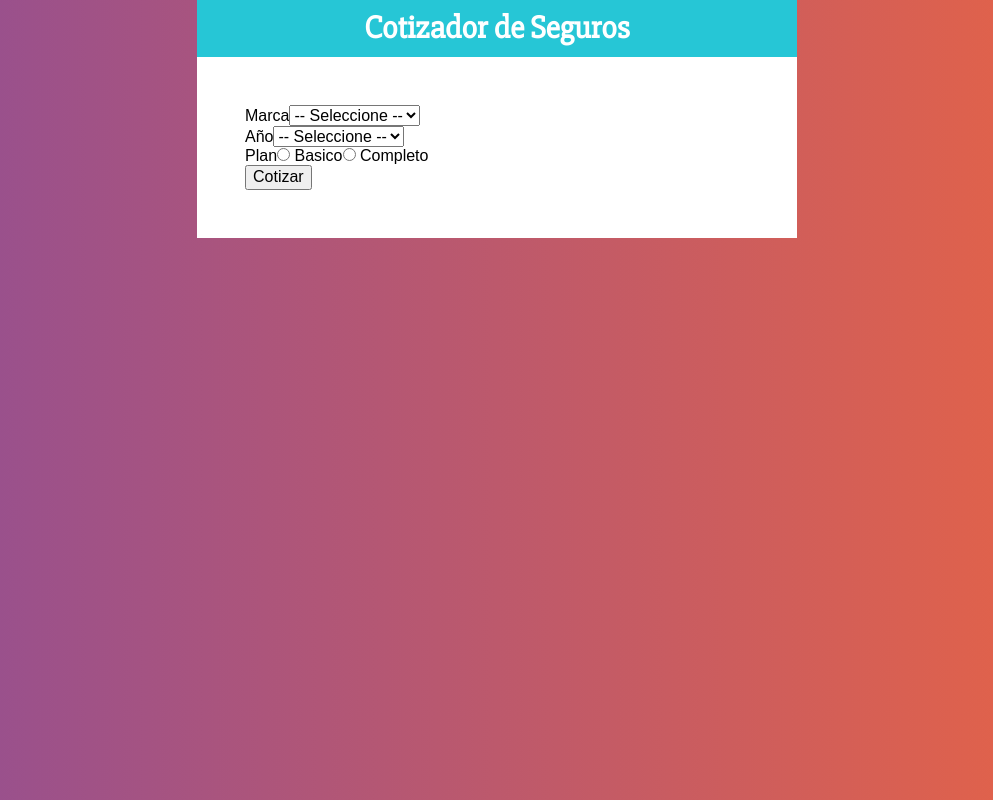
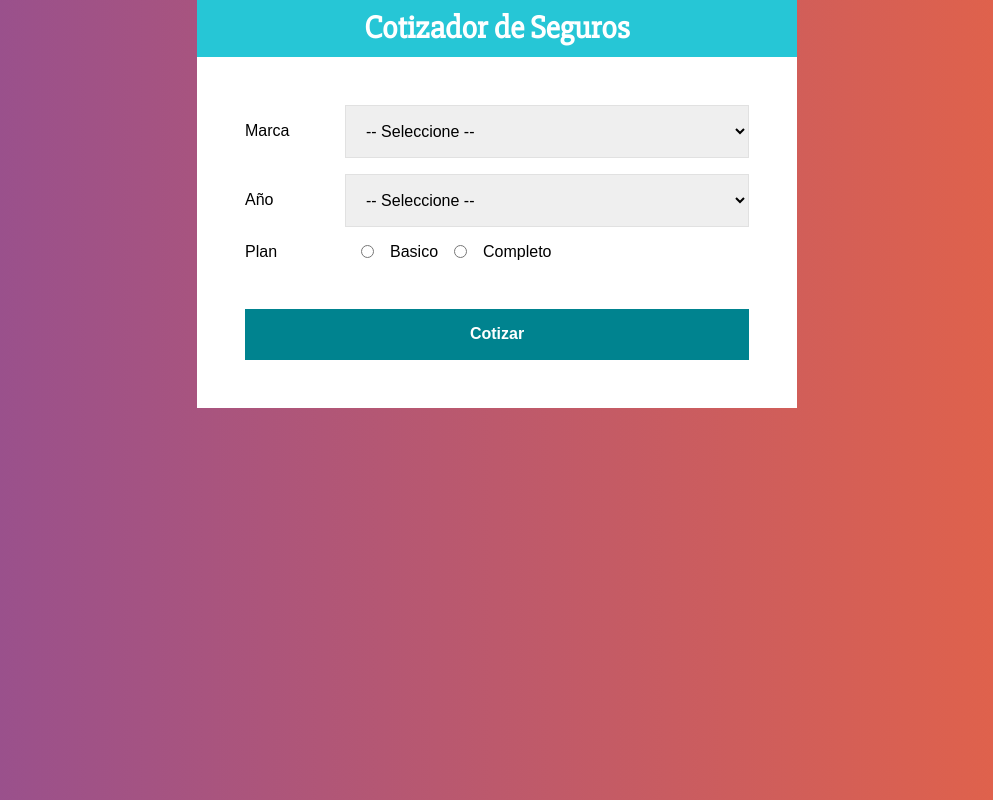
Before and after one commit to jganchozo/cotizador_react, a React (Create React App) app: page / in a window 1280 px wide. Shown: the whole page, without its empty margins (143-1136 px from the left). Built offline with nearby package versions, Linux system fonts and the light colour scheme.

Commit message:
Button Styled Component

```diff
--- a/src/components/Formulario.js
+++ b/src/components/Formulario.js
@@ -1,21 +1,60 @@
 import React from 'react';
+import styled from "@emotion/styled";
+
+const Campo = styled.div`
+    display: flex;
+    margin-bottom: 1rem;
+    align-items: center;
+`
+
+const Label = styled.label`
+    flex: 0 0 100px;
+`
+const Select = styled.select`
+    display: block;
+    width: 100%;
+    padding: 1rem;
+    border: 1px solid #e1e1e1;
+    --webkit-appearance: none;
+`
+
+const InputRadio = styled.input`
+    margin: 0 1rem;
+`
+
+const Boton = styled.button`
+    background-color: #00838F;
+    font-size: 16px;
+    width: 100%;
+    padding: 1rem;
+    color: #FFFFFF;
+    font-weight: bold;
+    border: none;
+    transition: background-color .3s ease;
+    margin-top: 2rem;
+
+    &:hover{
+        background-color: #26C6DA;
+        cursor: pointer;
+    }
+`;
 
 const Formulario = () => {
     return (
         <form>
-            <div>
-                <label>Marca</label>
-                <select>
+            <Campo>
+                <Label>Marca</Label>
+                <Select>
                     <option value="">-- Seleccione --</option>
                     <option value="americano">Americano</option>
                     <option value="europeo">Europeo</option>
                     <option value="asiatico">Asiatico</option>
-                </select>
-            </div>
+                </Select>
+            </Campo>
 
-            <div>
-                <label>Año</label>
-                <select>
+            <Campo>
+                <Label>Año</Label>
+                <Select>
                     <option value="">-- Seleccione --</option>
                     <option value="2021">2021</option>
                     <option value="2020">2020</option>
@@ -27,26 +66,26 @@
                     <option value="2014">2014</option>
                     <option value="2013">2013</option>
                     <option value="2012">2012</option>
-                </select>
-            </div>
+                </Select>
+            </Campo>
 
-            <div>
-                <label>Plan</label>
-                <input
+            <Campo>
+                <Label>Plan</Label>
+                <InputRadio
                     type="radio"
                     name="plan"
                     value="basico"
                 /> Basico
 
-                <input
+                <InputRadio
                     type="radio"
                     name="plan"
                     value="completo"
                 /> Completo
 
-            </div>
+            </Campo>
 
-            <button type="button">Cotizar</button>
+            <Boton type="button">Cotizar</Boton>
 
         </form>
     );
```
